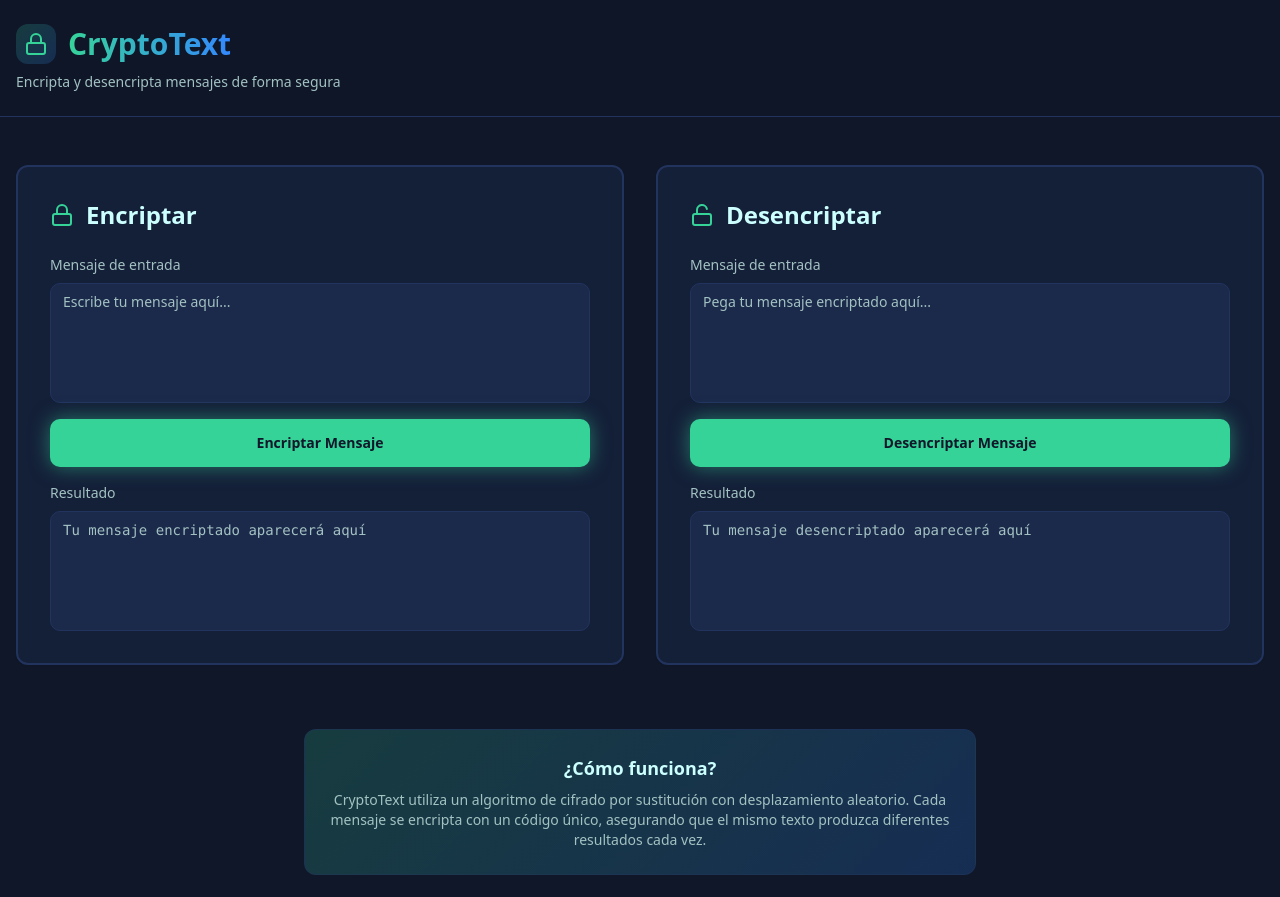
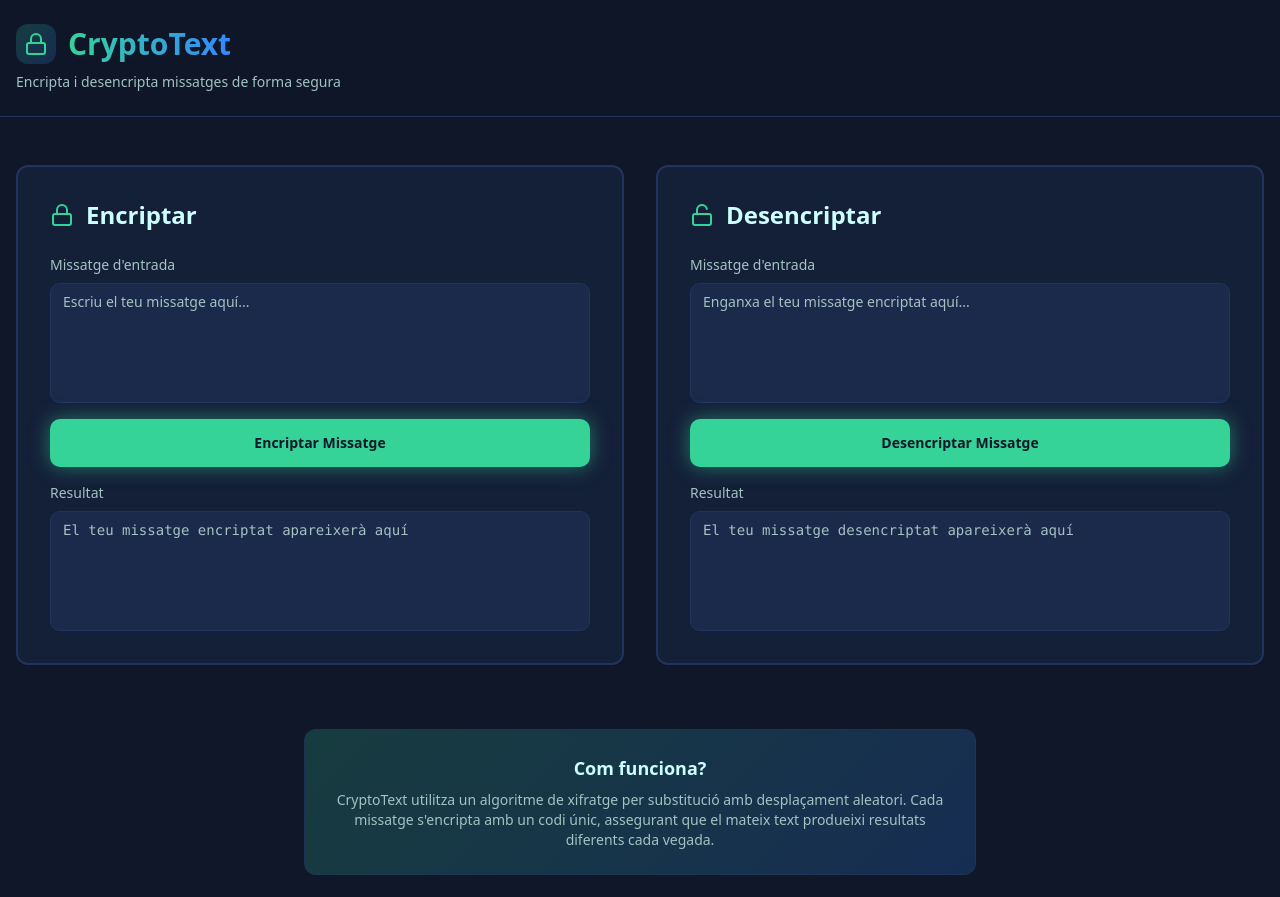
Before and after one commit to marcarmengolpares/cryptotext-messenger, a React (Vite) app: page / in a window 1280 px wide. Shown: the top 897 px of the page. Built offline with nearby package versions, Linux system fonts and the light colour scheme; the HTML template or start-up script is replaced by a standard one.

Commit message:
Traduir a catalán y añadir aviso

```diff
--- a/index.html
+++ b/index.html
@@ -3,12 +3,12 @@
   <head>
     <meta charset="UTF-8" />
     <meta name="viewport" content="width=device-width, initial-scale=1.0" />
-    <title>CryptoText - Encripta y Desencripta Mensajes</title>
-    <meta name="description" content="Herramienta moderna para encriptar y desencriptar mensajes de forma segura usando cifrado por sustitución" />
+    <title>CryptoText - Encripta i Desencripta Missatges</title>
+    <meta name="description" content="Eina moderna per encriptar i desencriptar missatges de forma segura utilitzant xifratge per substitució" />
     <meta name="author" content="CryptoText" />
 
-    <meta property="og:title" content="CryptoText - Encriptación Segura" />
-    <meta property="og:description" content="Encripta y desencripta mensajes de forma segura con CryptoText" />
+    <meta property="og:title" content="CryptoText - Encriptació Segura" />
+    <meta property="og:description" content="Encripta i desencripta missatges de forma segura amb CryptoText" />
     <meta property="og:type" content="website" />
     <meta property="og:image" content="https://lovable.dev/opengraph-image-p98pqg.png" />
 
--- a/src/components/CryptoCard.tsx
+++ b/src/components/CryptoCard.tsx
@@ -35,8 +35,8 @@ export const CryptoCard = ({
       await navigator.clipboard.writeText(outputValue);
       setCopied(true);
       toast({
-        title: "¡Copiado!",
-        description: "El texto ha sido copiado al portapapeles",
+        title: "Copiat!",
+        description: "El text s'ha copiat al porta-retalls",
       });
       setTimeout(() => setCopied(false), 2000);
     }
@@ -52,7 +52,7 @@ export const CryptoCard = ({
       <div className="space-y-4">
         <div>
           <label className="text-sm text-muted-foreground mb-2 block">
-            Mensaje de entrada
+            Missatge d'entrada
           </label>
           <Textarea
             placeholder={inputPlaceholder}
@@ -71,7 +71,7 @@ export const CryptoCard = ({
 
         <div>
           <div className="flex items-center justify-between mb-2">
-            <label className="text-sm text-muted-foreground">Resultado</label>
+            <label className="text-sm text-muted-foreground">Resultat</label>
             {outputValue && (
               <Button
                 variant="ghost"
--- a/src/pages/Index.tsx
+++ b/src/pages/Index.tsx
@@ -37,7 +37,7 @@ const Index = () => {
             </h1>
           </div>
           <p className="text-muted-foreground mt-2 text-sm">
-            Encripta y desencripta mensajes de forma segura
+            Encripta i desencripta missatges de forma segura
           </p>
         </div>
       </header>
@@ -48,9 +48,9 @@ const Index = () => {
           {/* Encrypt Section */}
           <CryptoCard
             title="Encriptar"
-            inputPlaceholder="Escribe tu mensaje aquí..."
-            outputPlaceholder="Tu mensaje encriptado aparecerá aquí"
-            buttonText="Encriptar Mensaje"
+            inputPlaceholder="Escriu el teu missatge aquí..."
+            outputPlaceholder="El teu missatge encriptat apareixerà aquí"
+            buttonText="Encriptar Missatge"
             inputValue={encryptInput}
             outputValue={encryptOutput}
             onInputChange={setEncryptInput}
@@ -61,9 +61,9 @@ const Index = () => {
           {/* Decrypt Section */}
           <CryptoCard
             title="Desencriptar"
-            inputPlaceholder="Pega tu mensaje encriptado aquí..."
-            outputPlaceholder="Tu mensaje desencriptado aparecerá aquí"
-            buttonText="Desencriptar Mensaje"
+            inputPlaceholder="Enganxa el teu missatge encriptat aquí..."
+            outputPlaceholder="El teu missatge desencriptat apareixerà aquí"
+            buttonText="Desencriptar Missatge"
             inputValue={decryptInput}
             outputValue={decryptOutput}
             onInputChange={setDecryptInput}
@@ -73,15 +73,21 @@ const Index = () => {
         </div>
 
         {/* Footer Info */}
-        <div className="mt-16 text-center max-w-2xl mx-auto">
+        <div className="mt-16 space-y-6 text-center max-w-2xl mx-auto">
           <div className="p-6 rounded-lg bg-gradient-cyber border border-border/50">
             <h3 className="text-lg font-semibold text-foreground mb-2">
-              ¿Cómo funciona?
+              Com funciona?
             </h3>
             <p className="text-muted-foreground text-sm">
-              CryptoText utiliza un algoritmo de cifrado por sustitución con desplazamiento aleatorio.
-              Cada mensaje se encripta con un código único, asegurando que el mismo texto produzca
-              diferentes resultados cada vez.
+              CryptoText utilitza un algoritme de xifratge per substitució amb desplaçament aleatori.
+              Cada missatge s'encripta amb un codi únic, assegurant que el mateix text produeixi
+              resultats diferents cada vegada.
+            </p>
+          </div>
+
+          <div className="p-4 rounded-lg bg-amber-500/10 border border-amber-500/30">
+            <p className="text-amber-600 dark:text-amber-400 text-sm font-medium">
+              ⚠️ Important: No es poden utilitzar els caràcters especials "Ñ" ni alguns símbols en el text original.
             </p>
           </div>
         </div>
```
